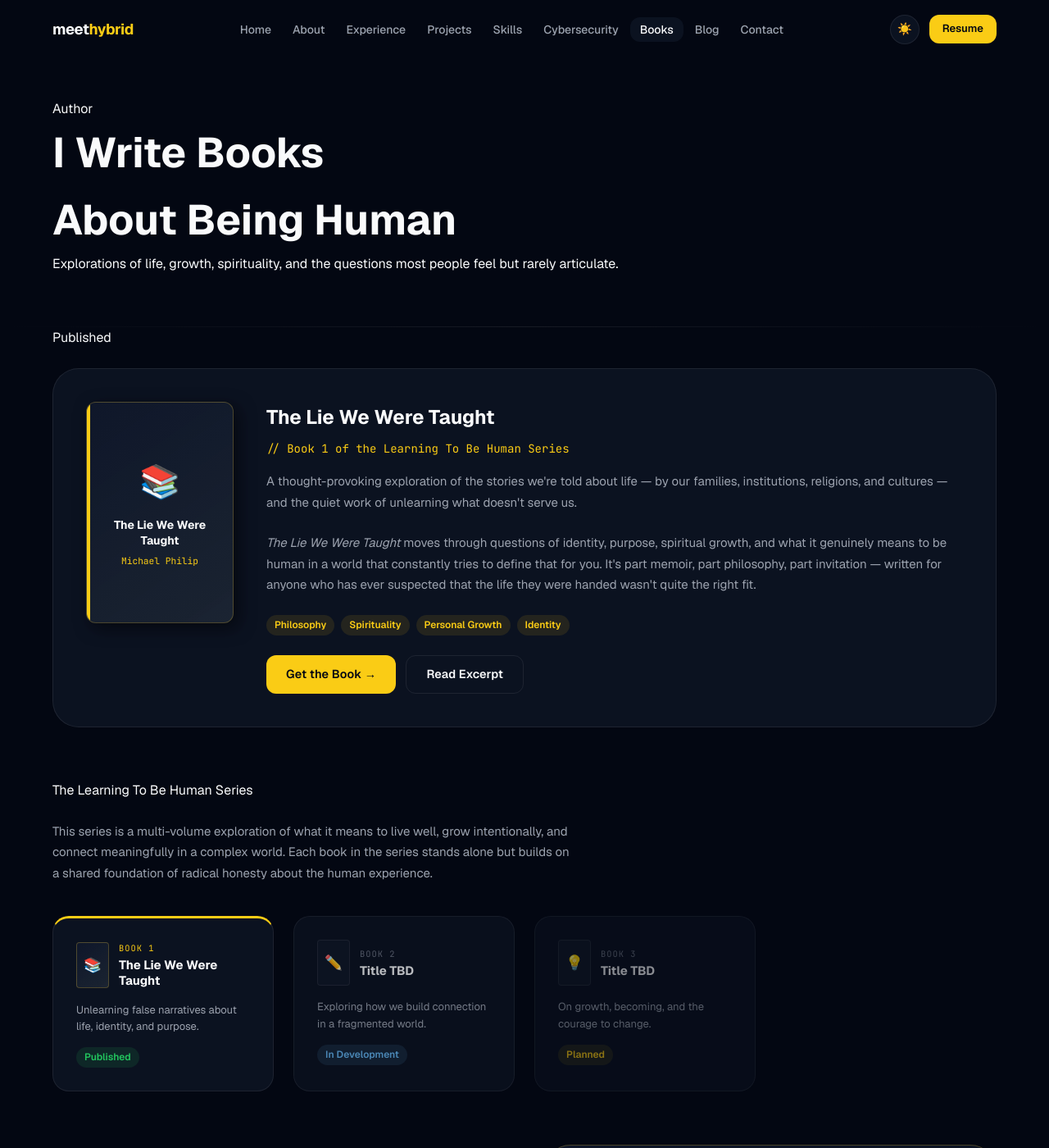
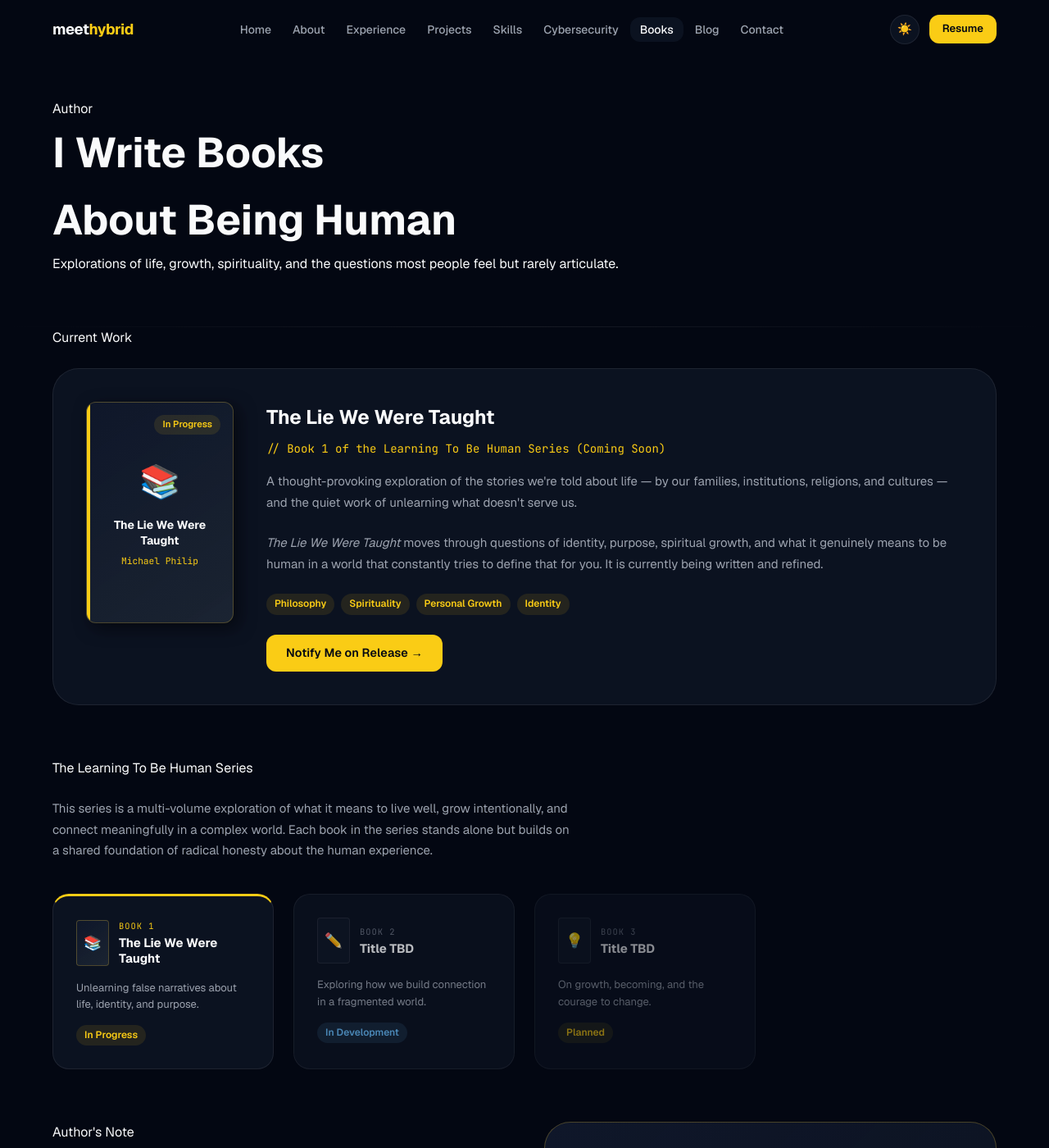
Before and after one commit to Meet-hybrid/meethybrid-jekyll-site, a Jekyll site: the page built from books.md, in a window 1280 px wide and 1400 px high. Shown: the whole window at 82% size. Built offline with Jekyll 4.4.1, drawn with Linux system fonts in a browser that asks for light colours.

Commit message:
Update: Set book status to In Progress across all pages

```diff
--- a/books.md
+++ b/books.md
@@ -16,22 +16,23 @@ permalink: /books/
 <section class="section">
   <div class="container">
 
-    <!-- Featured Book -->
-    <p class="section-label" style="margin-bottom:24px;">Published</p>
+    <!-- Featured Book (In Progress) -->
+    <p class="section-label" style="margin-bottom:24px;">Current Work</p>
     <div class="book-card" style="margin-bottom:64px;">
       <div class="book-cover">
         <div class="book-cover__icon">📚</div>
         <div class="book-cover__title">The Lie We Were Taught</div>
         <div class="book-cover__author">Michael Philip</div>
+        <div class="badge badge--gold" style="position:absolute;top:15px;right:15px;font-size:0.7rem;">In Progress</div>
       </div>
       <div class="book-info">
         <div class="book-info__title">The Lie We Were Taught</div>
-        <div class="book-info__subtitle">// Book 1 of the Learning To Be Human Series</div>
+        <div class="book-info__subtitle">// Book 1 of the Learning To Be Human Series (Coming Soon)</div>
         <p class="book-info__desc">
           A thought-provoking exploration of the stories we're told about life — by our families, institutions, religions, and cultures — and the quiet work of unlearning what doesn't serve us.
         </p>
         <p class="book-info__desc">
-          <em>The Lie We Were Taught</em> moves through questions of identity, purpose, spiritual growth, and what it genuinely means to be human in a world that constantly tries to define that for you. It's part memoir, part philosophy, part invitation — written for anyone who has ever suspected that the life they were handed wasn't quite the right fit.
+          <em>The Lie We Were Taught</em> moves through questions of identity, purpose, spiritual growth, and what it genuinely means to be human in a world that constantly tries to define that for you. It is currently being written and refined.
         </p>
 
         <div style="display:flex;flex-wrap:wrap;gap:8px;margin-bottom:24px;">
@@ -42,8 +43,7 @@ permalink: /books/
         </div>
 
         <div style="display:flex;gap:12px;flex-wrap:wrap;">
-          <a href="#" class="btn btn--primary">Get the Book →</a>
-          <a href="#" class="btn btn--outline">Read Excerpt</a>
+          <a href="{{ '/contact' | relative_url }}" class="btn btn--primary">Notify Me on Release →</a>
         </div>
       </div>
     </div>
@@ -66,7 +66,7 @@ permalink: /books/
           </div>
         </div>
         <p style="font-size:0.8125rem;color:var(--grey-2);line-height:1.6;margin-bottom:12px;">Unlearning false narratives about life, identity, and purpose.</p>
-        <div class="badge badge--green">Published</div>
+        <div class="badge badge--gold">In Progress</div>
       </div>
 
       <!-- Book 2 -->
```
Also changed, not shown: about.md (+2 -2 lines), index.md (+5 -4 lines).
